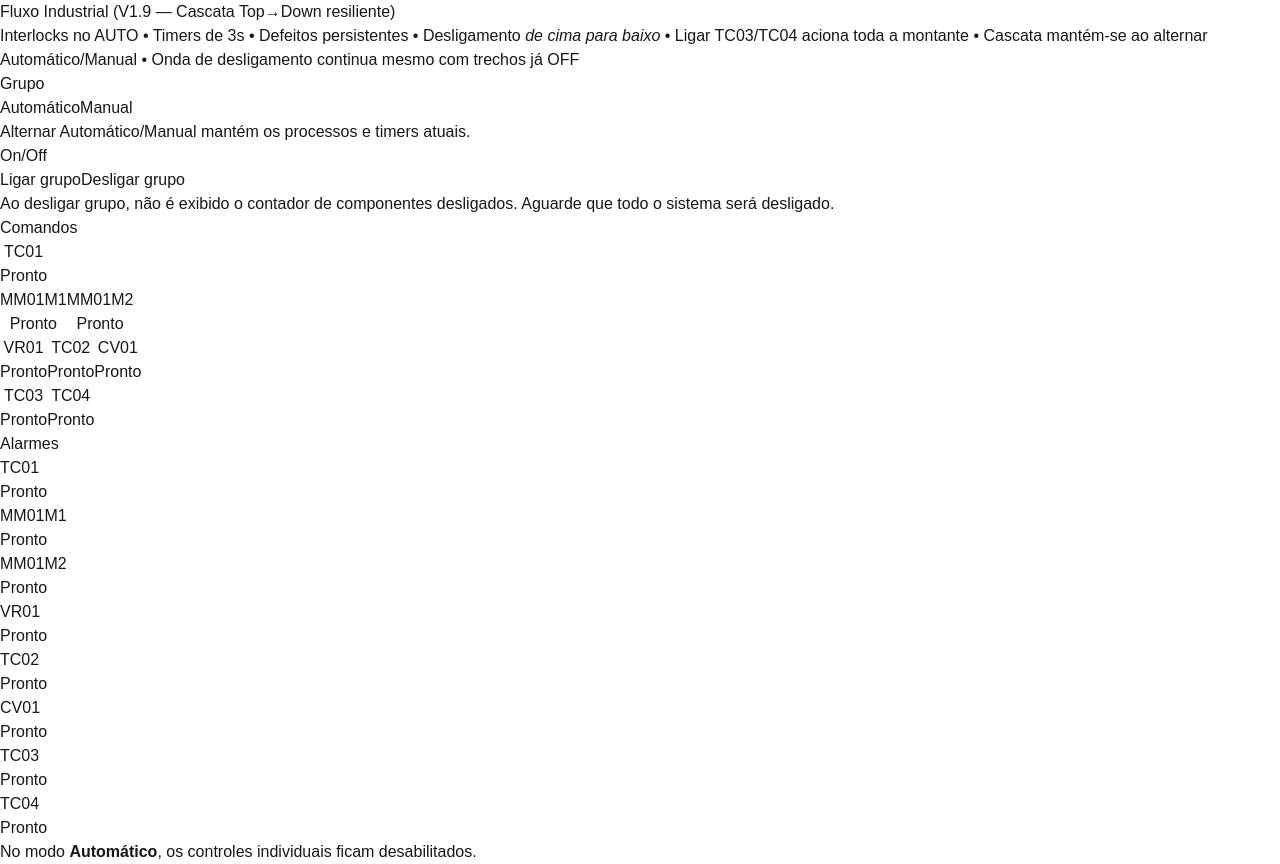
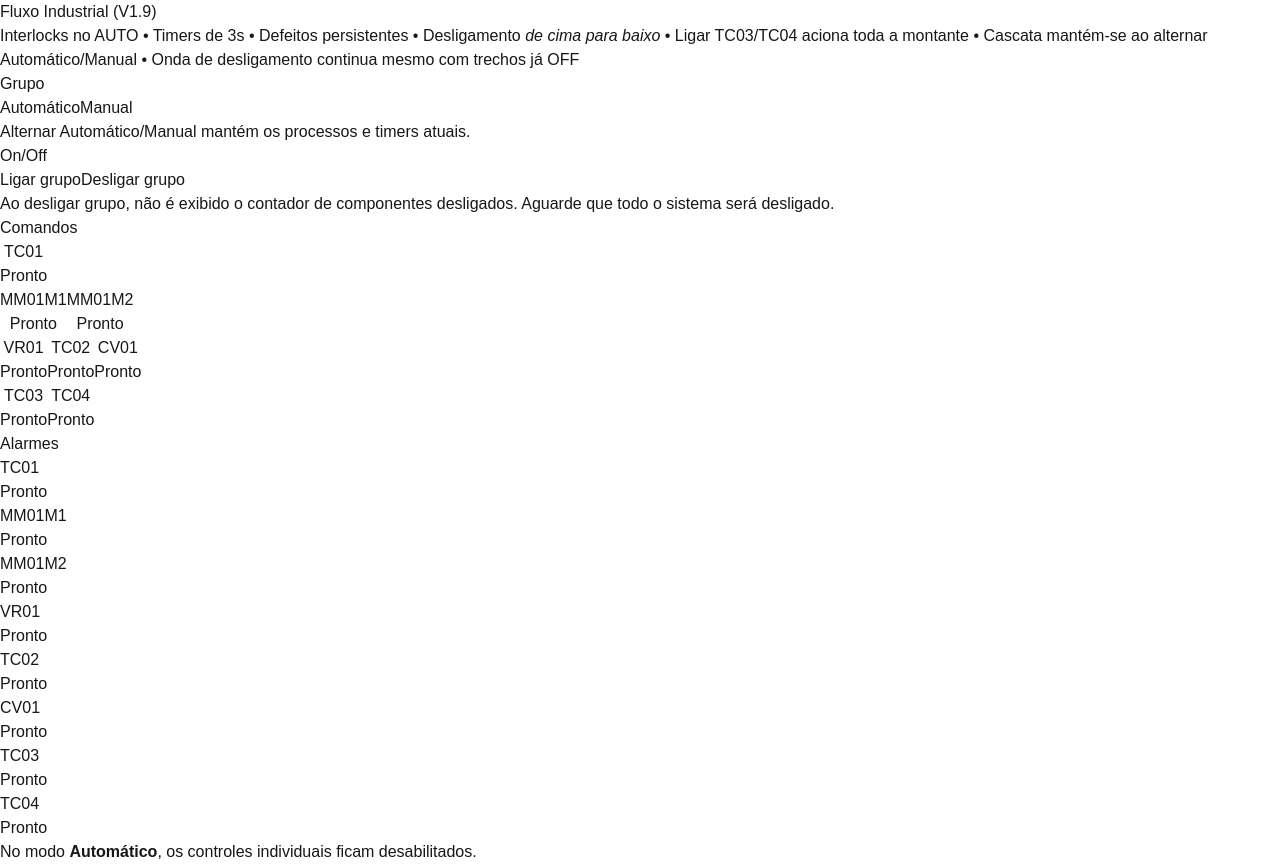
Before and after one commit to DidixDosMares/fluxo_industrial, a Next.js app: page / in a window 1280 px wide. Built offline with nearby package versions, Linux system fonts and the light colour scheme.

Commit message:
v25.1.3-alpha

```diff
--- a/src/components/IndustrialFlowPanel.tsx
+++ b/src/components/IndustrialFlowPanel.tsx
@@ -659,7 +659,7 @@
       <div className="min-h-screen w-full bg-gradient-to-b from-slate-50 to-slate-100 p-6">
         <main className="mx-auto max-w-5xl">
           <header className="mb-6">
-            <h1 className="text-2xl md:text-3xl font-bold tracking-tight">Fluxo Industrial (V1.9 — Cascata Top→Down resiliente)</h1>
+            <h1 className="text-2xl md:text-3xl font-bold tracking-tight">Fluxo Industrial (V1.9)</h1>
             <p className="text-slate-600 mt-1">
               Interlocks no AUTO • Timers de 3s • Defeitos persistentes • Desligamento <em>de cima para baixo</em> • Ligar TC03/TC04 aciona toda a montante • Cascata mantém-se ao alternar Automático/Manual • Onda de desligamento continua mesmo com trechos já OFF
             </p>
```
